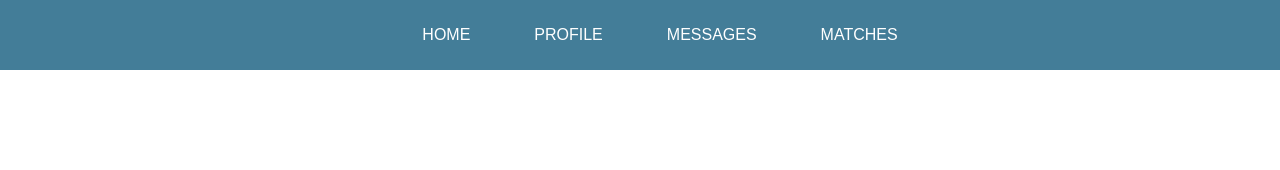
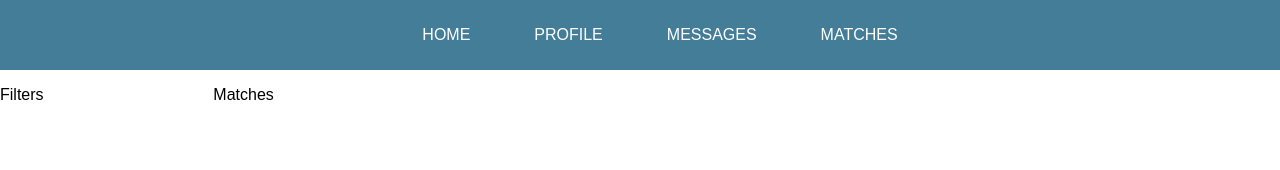
Before and after one commit to dwafotapa/affinity, a React app in the folder ui/: page / in a window 1280 px wide. Shown: the top 170 px of the page. Built offline with nearby package versions, Linux system fonts and the light colour scheme.

Commit message:
added Nav, Sidebar and Main components

```diff
--- a/ui/src/App.js
+++ b/ui/src/App.js
@@ -1,13 +1,19 @@
 import React, { Component } from 'react';
-import Header from './Header';
+import Nav from './components/Nav';
+import Sidebar from './components/Sidebar';
+import Main from './components/Main';
 import logo from './logo.svg';
 import styles from './App.css';
 
 class App extends Component {
   render() {
     return (
-      <div className={styles.AppWrapper}>
-        <Header />
+      <div className={styles.App}>
+        <Nav />
+        <div className={styles.AppContent}>
+          <Sidebar />
+          <Main />
+        </div>
       </div>
     );
   }
--- a/ui/src/App.scss
+++ b/ui/src/App.scss
@@ -1,29 +1,7 @@
-.AppWrapper {
-  .header {
-    background: rgba(20,93,127,.8);
-    height: 30px;
-    padding: 20px;
+.App {
+
+  .AppContent {
     display: flex;
-    align-items: center;
-    justify-content: center;
-
-    .nav {
-      display: flex;
-      list-style: none;
-
-      a {
-        color: white;
-        flex: 1 1 100;
-        padding: 1rem 2rem;
-        text-decoration: none;
-        text-transform: uppercase;
-
-        &:hover {
-          background: white;
-          color: rgba(20,93,127,.8);
-        }
-      }
-    }
   }
 
   .title {
--- /dev/null
+++ b/ui/src/components/Main/Main.js
@@ -0,0 +1,10 @@
+import React from 'react';
+import styles from './Main.css';
+
+const Main = () => (
+  <div className={styles.Main}>
+    <p>Matches</p>
+  </div>
+);
+
+export default Main;
--- /dev/null
+++ b/ui/src/components/Main/Main.scss
@@ -0,0 +1,3 @@
+.Main {
+  flex: 5;
+}
--- /dev/null
+++ b/ui/src/components/Main/index.js
@@ -0,0 +1,3 @@
+import Main from './Main';
+
+export default Main;
--- a/ui/src/Header.js
+++ b/ui/src/components/Nav/Nav.js
@@ -1,9 +1,9 @@
 import React from 'react';
-import styles from './App.css';
+import styles from './Nav.css';
 
-const Header = () => (
-  <div className={styles.header}>
-    <ul className={styles.nav}>
+const Nav = () => (
+  <div className={styles.Nav}>
+    <ul className={styles.NavContent}>
       <li><a href={window.location.host}>Home</a></li>
       <li><a href={window.location.host}>Profile</a></li>
       <li><a href={window.location.host}>Messages</a></li>
@@ -12,4 +12,4 @@ const Header = () => (
   </div>
 );
 
-export default Header;
+export default Nav;
--- /dev/null
+++ b/ui/src/components/Nav/Nav.scss
@@ -0,0 +1,26 @@
+.Nav {
+  background: rgba(20,93,127,.8);
+  height: 30px;
+  padding: 20px;
+  display: flex;
+  align-items: center;
+  justify-content: center;
+
+  .NavContent {
+    display: flex;
+    list-style: none;
+
+    a {
+      color: white;
+      flex: 1 1 100;
+      padding: 1rem 2rem;
+      text-decoration: none;
+      text-transform: uppercase;
+
+      &:hover {
+        background: white;
+        color: rgba(20,93,127,.8);
+      }
+    }
+  }
+}
--- /dev/null
+++ b/ui/src/components/Nav/index.js
@@ -0,0 +1,3 @@
+import Nav from './Nav';
+
+export default Nav;
--- /dev/null
+++ b/ui/src/components/Sidebar/Sidebar.js
@@ -0,0 +1,10 @@
+import React from 'react';
+import styles from './Sidebar.css';
+
+const Sidebar = () => (
+  <div className={styles.Sidebar}>
+    <p>Filters</p>
+  </div>
+);
+
+export default Sidebar;
--- /dev/null
+++ b/ui/src/components/Sidebar/Sidebar.scss
@@ -0,0 +1,3 @@
+.Sidebar {
+  flex: 1;
+}
--- /dev/null
+++ b/ui/src/components/Sidebar/index.js
@@ -0,0 +1,3 @@
+import Sidebar from './Sidebar';
+
+export default Sidebar;
```
